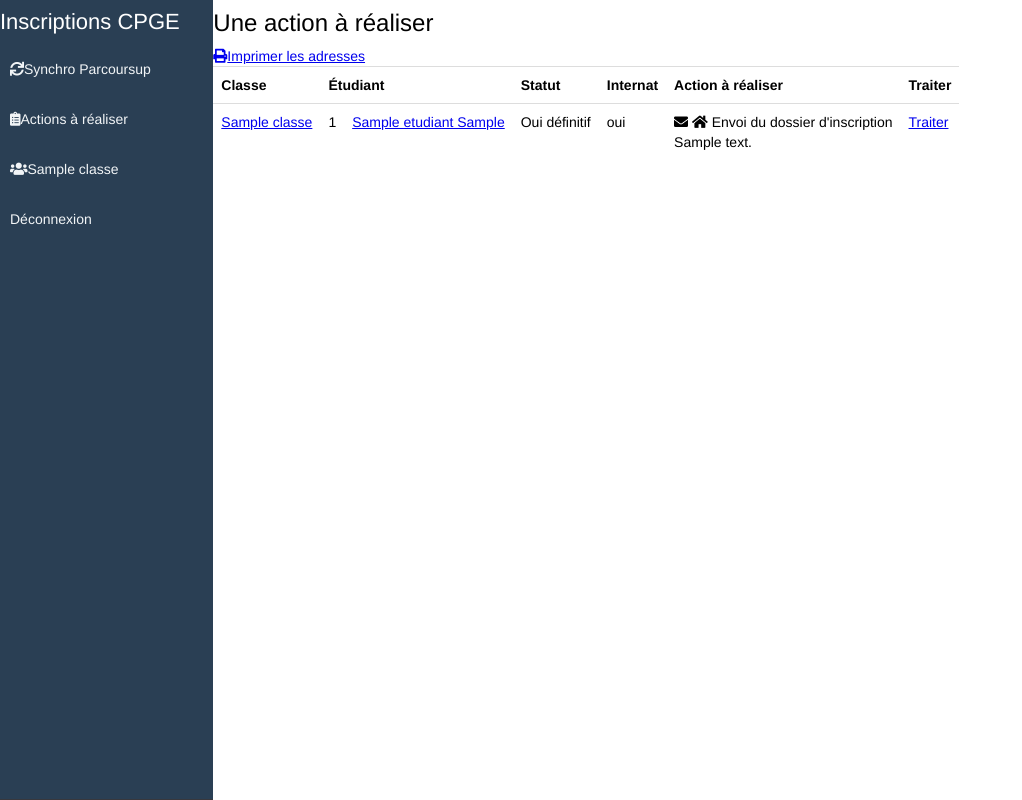
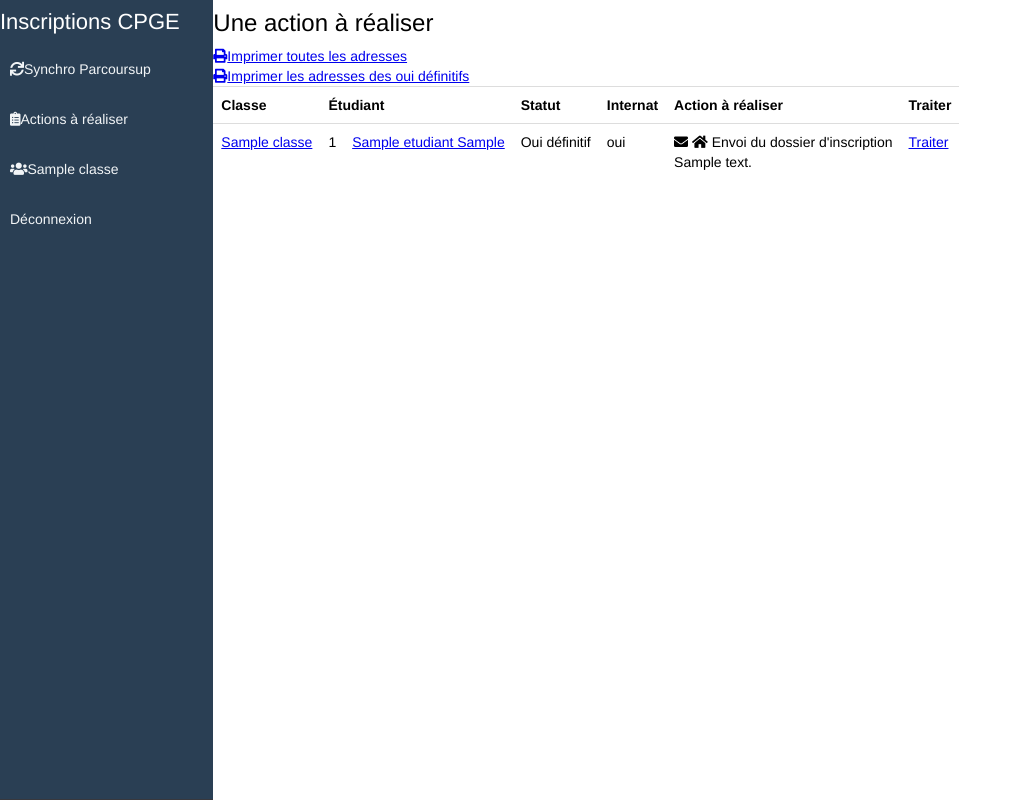
Before and after one commit to pykol/inscrisup, a Django app: page /action/ in a window 1280 px wide. Shown: the whole page, without its empty margins (0-1022 px from the left). Run offline with Django 3.2, Linux system fonts and the light colour scheme; a user stored in the database is signed in; tables that the repository leaves empty hold one stand-in row (values such as "Sample post"); style sheets or scripts are compiled from the project's sources.

Commit message:
Nouvelles options pour imprimer les adresses

```diff
--- a/parcoursup/templates/parcoursup/action_list.html
+++ b/parcoursup/templates/parcoursup/action_list.html
@@ -10,7 +10,9 @@
 <h2>{{ action_count }} actions à réaliser</h2>
 {% endblocktrans %}
 <p><a href="{% url 'action.export_pdf_adresses' %}"><i class="fas
-fa-print"></i>Imprimer les adresses</a></p>
+fa-print"></i>Imprimer toutes les adresses</a></p>
+<p><a href="{% url 'action.export_pdf_adresses_definitif' %}"><i class="fas
+fa-print"></i>Imprimer les adresses des oui définitifs</a></p>
 <table>
   <tr>
     <th>Classe</th>
--- a/parcoursup/templates/parcoursup/etudiant_detail.html
+++ b/parcoursup/templates/parcoursup/etudiant_detail.html
@@ -8,6 +8,8 @@
     <td><i class="fas fa-home"></i>Adresse</td>
     <td>{% if etudiant.adresse %}
       {{ etudiant.adresse|linebreaks }}
+      <br>
+      <a href="{% url 'etudiant.pdf_adresse' etudiant.pk %}">Imprimer l'adresse</a>
       {% else %}
       L'adresse n'a pas pu être encore obtenue depuis Parcoursup.
       {% endif %}
--- a/parcoursup/urls.py
+++ b/parcoursup/urls.py
@@ -27,6 +27,7 @@ urlpatterns = [
     url(r'^classe/(?P<slug>[-\w]+)/$', views.ClasseDetailView.as_view(), name='classe.details'),
     url(r'^internat/$', views.internat_detail, name='internat.details'),
     url(r'^etudiant/(?P<pk>[0-9]+)/$', views.EtudiantDetailView.as_view(), name='etudiant.details'),
+    url(r'^etudiant/(?P<pk>[0-9]+)/pdf_adresse$', views.export_pdf_adresse_etudiant, name='etudiant.pdf_adresse'),
     url(r'^etudiant/(?P<pk>[0-9]+)/demission$', views.etudiant_demission, name='etudiant.demission'),
     url(r'^proposition/ajout/$', views.proposition_ajout, name='proposition.ajout'),
     url(r'^proposition/import/$', views.parcoursup_import, name='proposition.parcoursup_import'),
@@ -35,4 +36,5 @@ urlpatterns = [
     url(r'^action/(?P<pk>[0-9]+)/$', views.ActionDetailView.as_view(), name='action.details'),
     url(r'^action/(?P<pk>[0-9]+)/traiter$', views.action_traiter, name='action.traiter'),
     url(r'^action/pdf_adresses/$', views.export_pdf_adresses, name='action.export_pdf_adresses'),
+    url(r'^action/pdf_adresses/definitif$', views.export_pdf_adresses_definitif, name='action.export_pdf_adresses_definitif'),
 ]
--- a/parcoursup/views.py
+++ b/parcoursup/views.py
@@ -220,6 +220,28 @@ def export_pdf_adresses(request):
     return response
 
 @login_required
+def export_pdf_adresses_definitif(request):
+    etudiants = Etudiant.objects.filter(
+            proposition__statut=Proposition.STATUT_OUI,
+            proposition__action__statut=Action.STATUT_TODO,
+            proposition__action__categorie__in=(Action.ENVOI_DOSSIER,
+                Action.ENVOI_DOSSIER_INTERNAT))
+    response = HttpResponse(content_type='application/pdf')
+    response['Content-Disposition'] = 'attachment; filename="adresses_parcoursup.pdf"'
+    pdf_adresses(etudiants, response)
+
+    return response
+
+@login_required
+def export_pdf_adresse_etudiant(request, pk):
+    etudiant = Etudiant.objects.filter(pk=pk)
+    response = HttpResponse(content_type='application/pdf')
+    response['Content-Disposition'] = 'attachment; filename="adresses_parcoursup.pdf"'
+    pdf_adresses(etudiant, response)
+
+    return response
+
+@login_required
 def internat_detail(request):
     etudiant_list = Etudiant.objects.filter(
             proposition_actuelle__internat=True,
```
